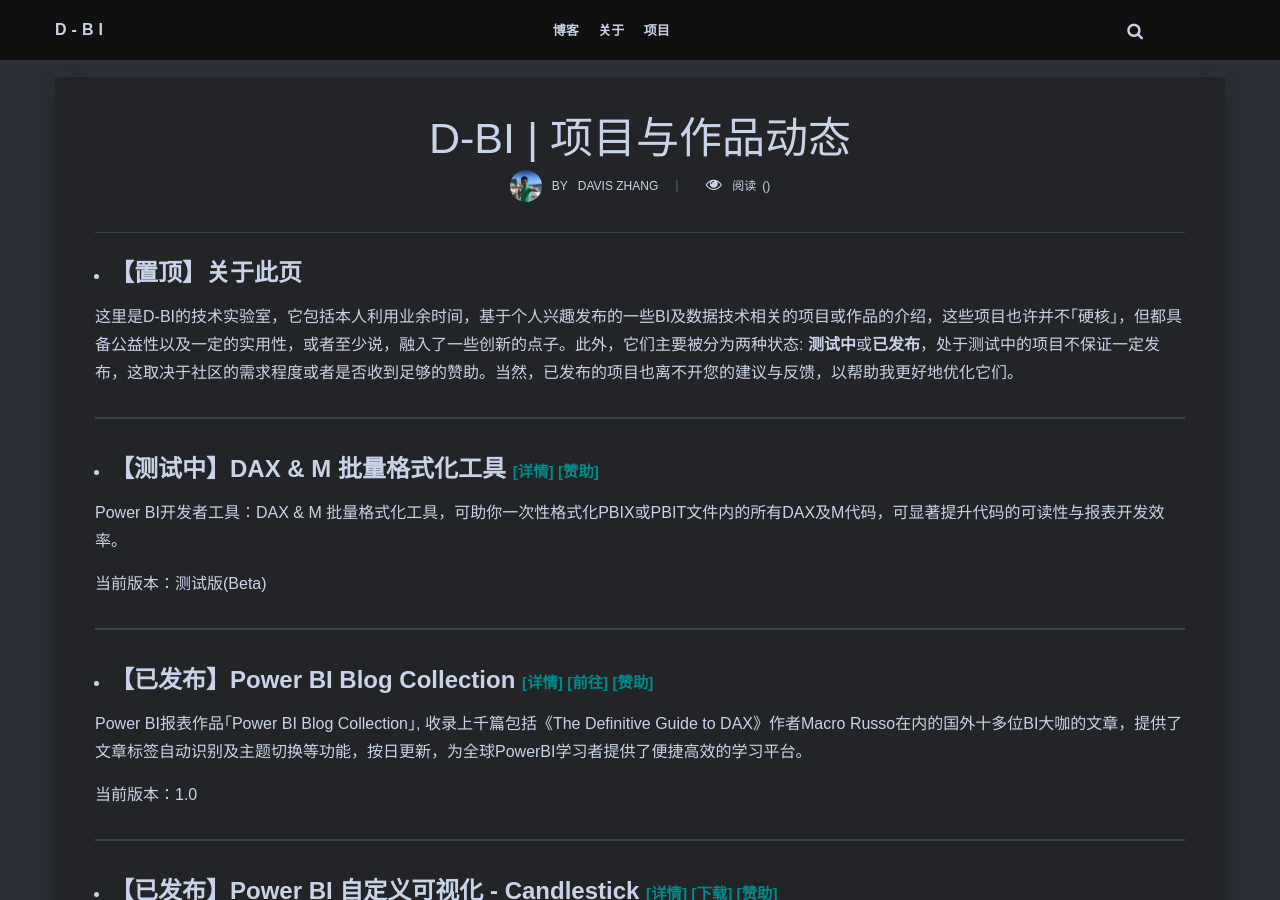
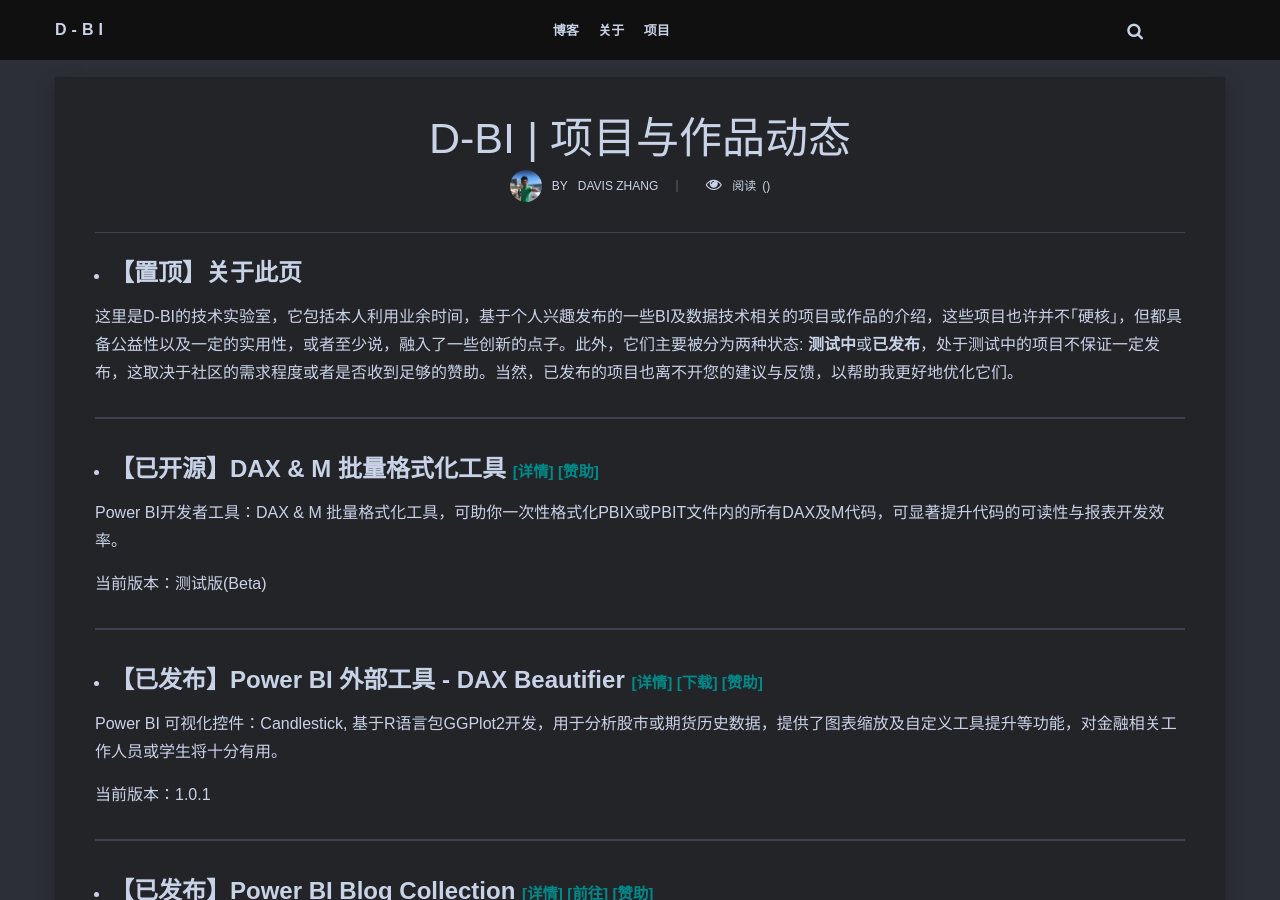
Before and after one commit to D-BI-TECH/D-BI-TECH.github.io, a Jekyll site: the page built from _pages/project.md, in a window 1280 px wide and 900 px high. Built offline with Jekyll 4.4.1, drawn with Linux system fonts in a browser that asks for light colours; nearby versions of some CDN libraries; comment, search, counter and statistics services are not loaded.

Commit message:
Update project.md

```diff
--- a/_pages/project.md
+++ b/_pages/project.md
@@ -13,11 +13,18 @@
 
 ---------------------
 
-- ### 【测试中】DAX & M 批量格式化工具  <small><small>[[详情]](https://d-bi.gitee.io/dax-m-formatter-tool/)  <a href="{{site.baseurl}}/img/qr.jpg" class="test-popup-link">[赞助]</a></small></small>
+- ### 【已开源】DAX & M 批量格式化工具  <small><small>[[详情]](https://d-bi.gitee.io/dax-m-formatter-tool/)  <a href="{{site.baseurl}}/img/qr.jpg" class="test-popup-link">[赞助]</a></small></small>
 
 Power BI开发者工具：DAX & M 批量格式化工具，可助你一次性格式化PBIX或PBIT文件内的所有DAX及M代码，可显著提升代码的可读性与报表开发效率。
 
 当前版本：测试版(Beta)
+
+---------------------
+- ### 【已发布】Power BI 外部工具 - DAX Beautifier  <small><small>[[详情]](https://d-bi.gitee.io/pbi-external-tool-dax-beautifier/)  [[下载]](https://github.com/DavisZHANG-BlogOnly/dax-beautifier)  <a href="{{site.baseurl}}/img/qr.jpg" class="test-popup-link">[赞助]</a></small></small>
+
+Power BI 可视化控件：Candlestick, 基于R语言包GGPlot2开发，用于分析股市或期货历史数据，提供了图表缩放及自定义工具提升等功能，对金融相关工作人员或学生将十分有用。
+
+当前版本：1.0.1
 
 ---------------------
 
```
